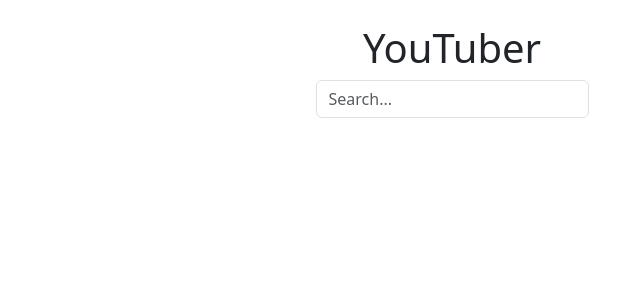
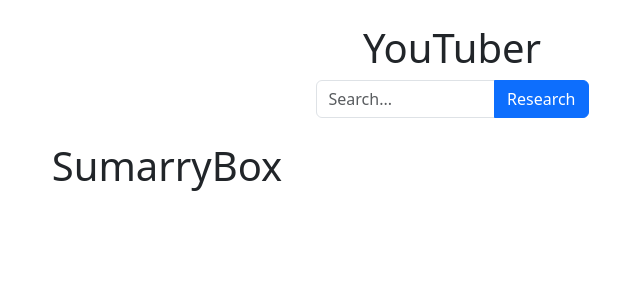
Before and after one commit to DiandreRuiz/comment-mining, a React (Vite) app: page / in a window 1280 px wide. Shown: the top 300 px of the page, without its empty margins (188-828 px from the left). Built offline with nearby package versions, Linux system fonts and the light colour scheme.

Commit message:
Started construction of useYoutubeCommentAnalysis hook & added helper functions to googleApiYoutube service

```diff
--- a/src/components/Layout.tsx
+++ b/src/components/Layout.tsx
@@ -3,6 +3,7 @@ import Container from "react-bootstrap/Container";
 import Row from "react-bootstrap/Row";
 import Col from "react-bootstrap/Col";
 import Search from "./Search/Search";
+import SummaryBox from "./Search/SummaryBox";
 
 const Layout: React.FC = () => {
     return (
@@ -13,7 +14,9 @@ const Layout: React.FC = () => {
                 </Col>
             </Row>
             <Row>
-                <Col></Col>
+            <Col md={6} xs={12} className="mt-4 text-center">
+                    <SummaryBox />
+                </Col>
             </Row>
         </Container>
     );
--- a/src/components/Search/Search.tsx
+++ b/src/components/Search/Search.tsx
@@ -2,17 +2,21 @@ import React, { useState } from "react";
 import Form from "react-bootstrap/Form";
 import Dropdown from "react-bootstrap/Dropdown";
 import Spinner from "react-bootstrap/Spinner";
-import { useYouTubeResults } from "../../hooks/useYouTubeResults";
+import Button from "react-bootstrap/Button";
+import InputGroup from "react-bootstrap/InputGroup";
+import { useYouTubeResults } from "../../hooks/useYoutubeResults";
+import { useYoutubeCommentAnalysisHook } from "../../hooks/useYoutubeCommentAnalysis";
 
 const Search: React.FC = () => {
-    const [setQuery, results, isLoading, error, query] = useYouTubeResults();
+    const [setQuery, setSelectedChannelId, results, isLoading, error, query] = useYouTubeResults();
     // We will use this to store the selected channel ID for the 2nd API call
-    const [selectedChannelId, setSelectedChannelId] = useState<string | null>(null);
     const [showOptions, setShowOptions] = useState<boolean>(false);
 
     return (
         <div style={{ position: "relative" }}>
             <h1>YouTuber</h1>
+            <div className="d-flex justify-content-center">
+                <InputGroup style={{ width: '50%' }}>
                     <Form.Control
                         type="text"
                         placeholder="Search..."
@@ -22,8 +26,14 @@ const Search: React.FC = () => {
                             setQuery(val);
                             setShowOptions(val.length > 2);
                         }}
-                className="mx-auto w-50"
+                        style={{ boxShadow: 'none' }}
+                        onFocus={(e) => e.target.style.boxShadow = 'none'}
+                        onBlur={(e) => e.target.style.boxShadow = 'none'}
                     />
+                    <Button type="submit" variant="primary">Research</Button>
+                </InputGroup>
+            </div>
+
             {
                 // Checks if the user's query is at least 1 character long and
                 // that there is at least 1 result. Need to add form submission
--- a/src/components/Search/SummaryBox.tsx
+++ b/src/components/Search/SummaryBox.tsx
@@ -1,7 +1,7 @@
 import React from "react";
 
 const SummaryBox: React.FC = () => {
-    return <h1>Hello</h1>;
+    return <h1>SumarryBox</h1>;
 };
 
 export default SummaryBox;
--- /dev/null
+++ b/src/hooks/useYoutubeCommentAnalysis.ts
@@ -0,0 +1,7 @@
+import { useState } from "react";
+
+export const useYoutubeCommentAnalysisHook = () => {
+
+};
+
+export default useYoutubeCommentAnalysisHook;
--- a/src/hooks/useYouTubeResults.tsx
+++ b/src/hooks/useYoutubeResults.ts
@@ -8,11 +8,13 @@ type YTChannelSearchItem = {
 
 type UseYouTubeResultsReturn = [
     Dispatch<SetStateAction<string>>, // setQuery
-    YTChannelSearchItem[],            // results
-    boolean,                          // isLoading
-    string | null,                    // error
-    string                            // query
-  ];
+    Dispatch<SetStateAction<string | null>>, // setSelectedChannelId
+    YTChannelSearchItem[],                // results
+    boolean,                              // isLoading
+    string | null,                        // error
+    string,                               // query
+    string | null                         // selectedChannelId
+];
 
 const MIN_QUERY_LENGTH = 3;
 const DEBOUNCE_DELAY = 500;
@@ -22,6 +24,7 @@ export const useYouTubeResults = () => {
     const [results, setResults] = useState<YTChannelSearchItem[]>([]);
     const [isLoading, setIsLoading] = useState<boolean>(false);
     const [error, setError] = useState<string | null>(null);
+    const [selectedChannelId, setSelectedChannelId] = useState<string | null>(null);
 
     useEffect(() => {
         if (query.length < MIN_QUERY_LENGTH) {
@@ -54,5 +57,5 @@ export const useYouTubeResults = () => {
         };
     }, [query]);
 
-    return [setQuery, results, isLoading, error, query] as UseYouTubeResultsReturn;
+    return [setQuery, setSelectedChannelId, results, isLoading, error, query, selectedChannelId] as UseYouTubeResultsReturn;
 };
--- a/src/services/googleApiYoutube.tsx
+++ b/src/services/googleApiYoutube.tsx
@@ -11,3 +11,15 @@ export async function searchYouTubeChannels(query: string, signal?: AbortSignal)
     if (!res.ok) throw new Error("Failed to fetch channels");
     return res.json();
 }
+
+export async function getYoutubeChannelComments(query: string, signal?: AbortSignal) {
+    const params = new URLSearchParams({
+        part: "snippet",
+        type: "comment",
+        q: query,
+        key: import.meta.env.VITE_YT_API_KEY,
+    });
+    const res = await fetch(`https://www.googleapis.com/youtube/v3/comments?${params}`, { signal });
+    if (!res.ok) throw new Error("Failed to fetch channels");
+    return res.json();
+}
```
Lines whose indentation alone changed are shown as unchanged.
